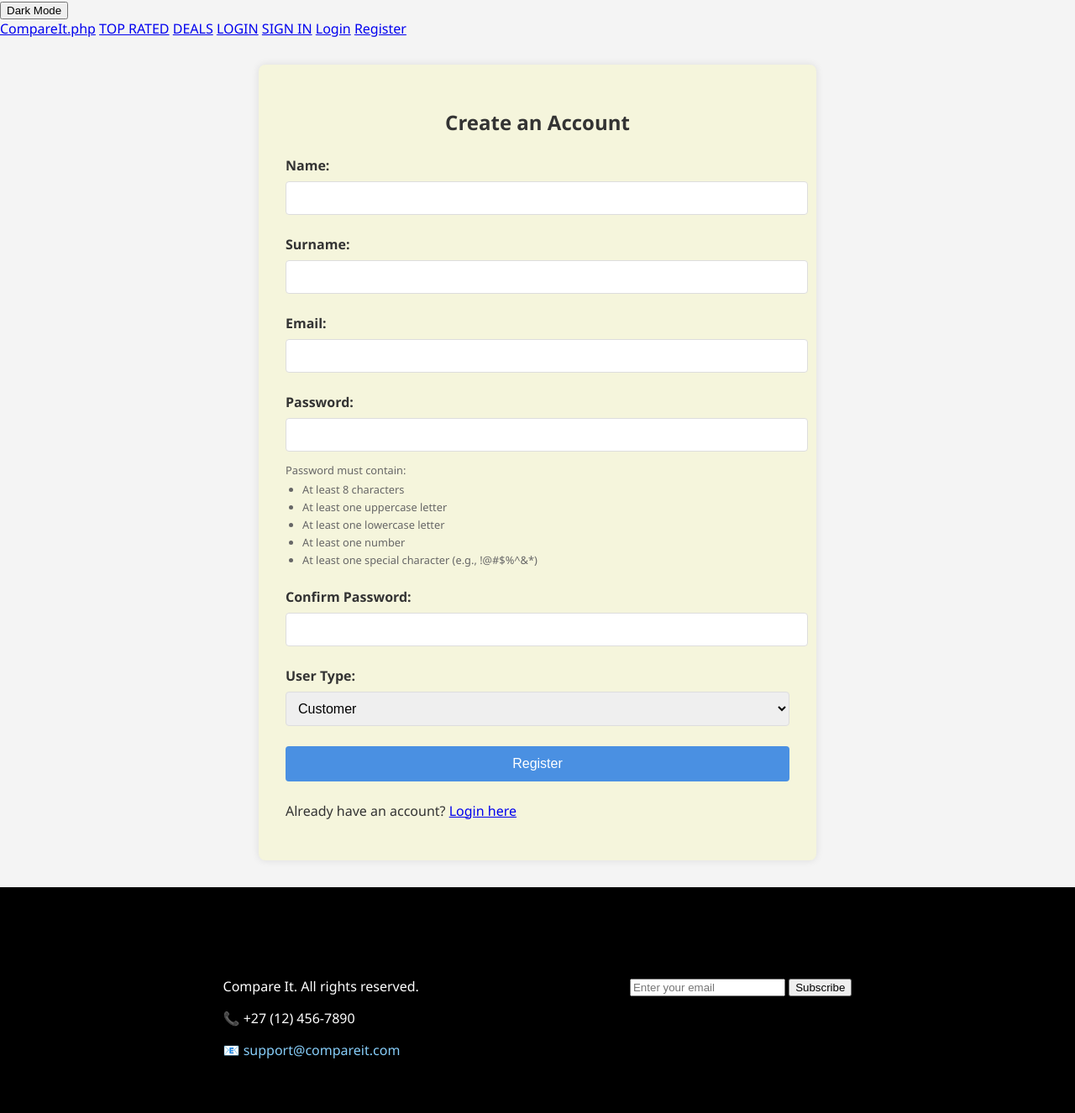
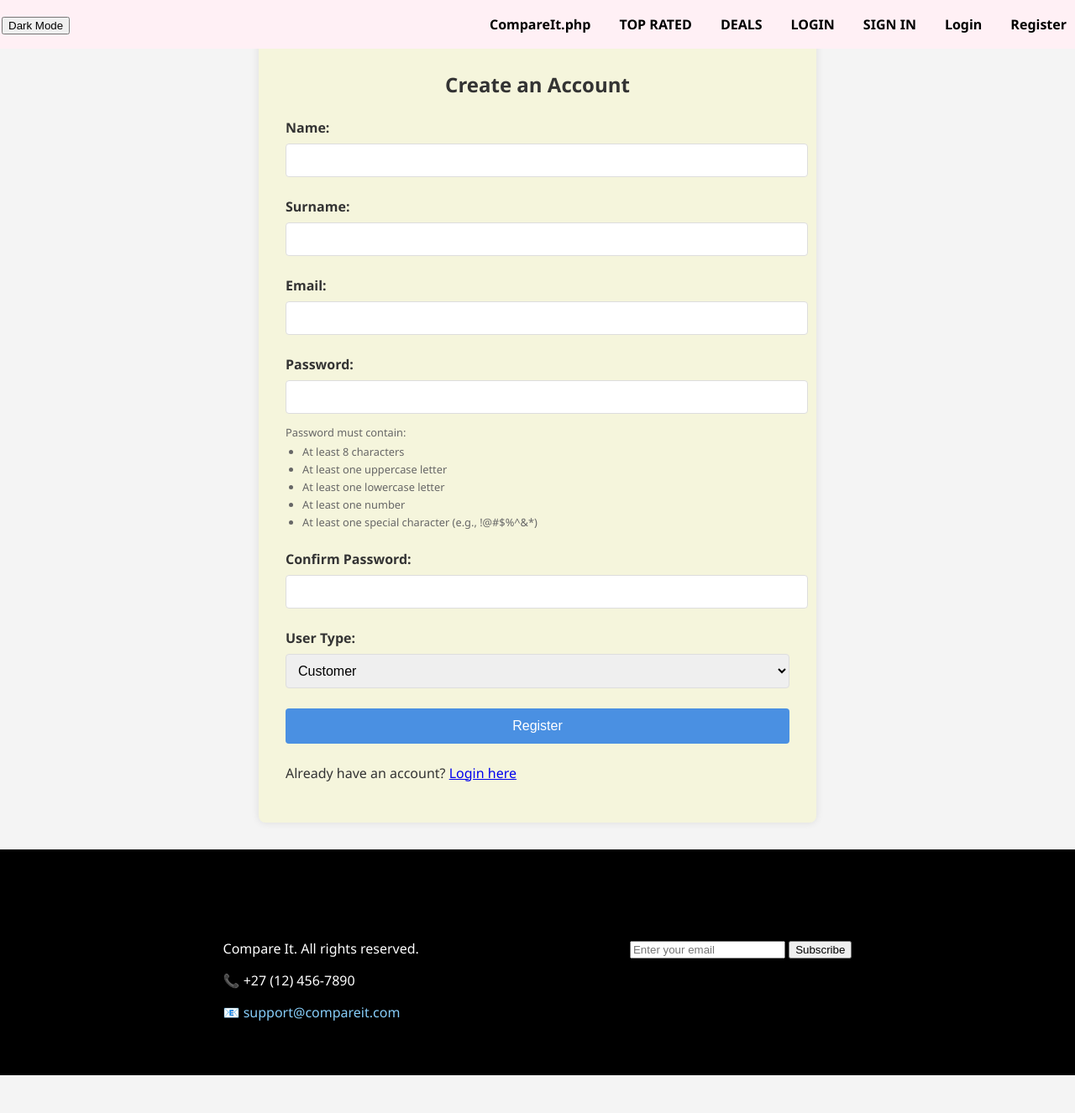
Before and after one commit to tl21thebe/Query-Queens, a PHP site: page /php/signup.php in a window 1280 px wide. Shown: the whole page at 84% size. After the commit the page ends 1281 px from the top, so only its background shows below. Run offline with PHP 8.4, Linux system fonts and the light colour scheme.

Commit message:
Update header.php

```diff
--- a/php/header.php
+++ b/php/header.php
@@ -7,7 +7,8 @@ if (session_status() === PHP_SESSION_NONE)
 
 if (!function_exists('isLoggedIn'))
 {
-    function isLoggedIn() {
+    function isLoggedIn()
+    {
         return isset($_SESSION['user']) && !empty($_SESSION['user']);
     }
 }
@@ -43,7 +44,7 @@ $theme_class = $current_theme === 'dark' ? 'dark-theme' : '';
     <meta charset="UTF-8">
     <meta name="viewport" content="width=device-width, initial-scale=1.0">
     <title>Compare It</title>
-    <link rel="stylesheet" href="../css/style.css">
+    <link rel="stylesheet" href="<?php echo $base_url; ?>css/style.css">
     <script>
         // Early theme initialization
         (function()
@@ -67,14 +68,14 @@ $theme_class = $current_theme === 'dark' ? 'dark-theme' : '';
 </head>
 <body class = "<?php echo $theme_class; ?>">
 <header>
-    <nav>
+    <nav class = "navbar">
         <div class="theme-toggle-container">
             <button id="theme-toggle">
                 <?php echo ($current_theme === 'dark') ? 'Light Mode' : 'Dark Mode'; ?>
             </button>
         </div>
 
-        <div class="navigation-links">
+        <div class="nav-links">
             <a href="<?php echo $base_url; ?>CompareIt.php">CompareIt.php</a>
             <a href="<?php echo $base_url; ?>ratedProducts.php">TOP RATED</a>
             <a href="<?php echo $base_url; ?>deals.php">DEALS</a>
@@ -93,6 +94,6 @@ $theme_class = $current_theme === 'dark' ? 'dark-theme' : '';
     </nav>
 </header>
 <!-- Load theme script after DOM is ready -->
-<script src="../js/theme.js"></script>
+<script src="<?php echo $base_url; ?>js/theme.js"></script>
 
 <main>
```
